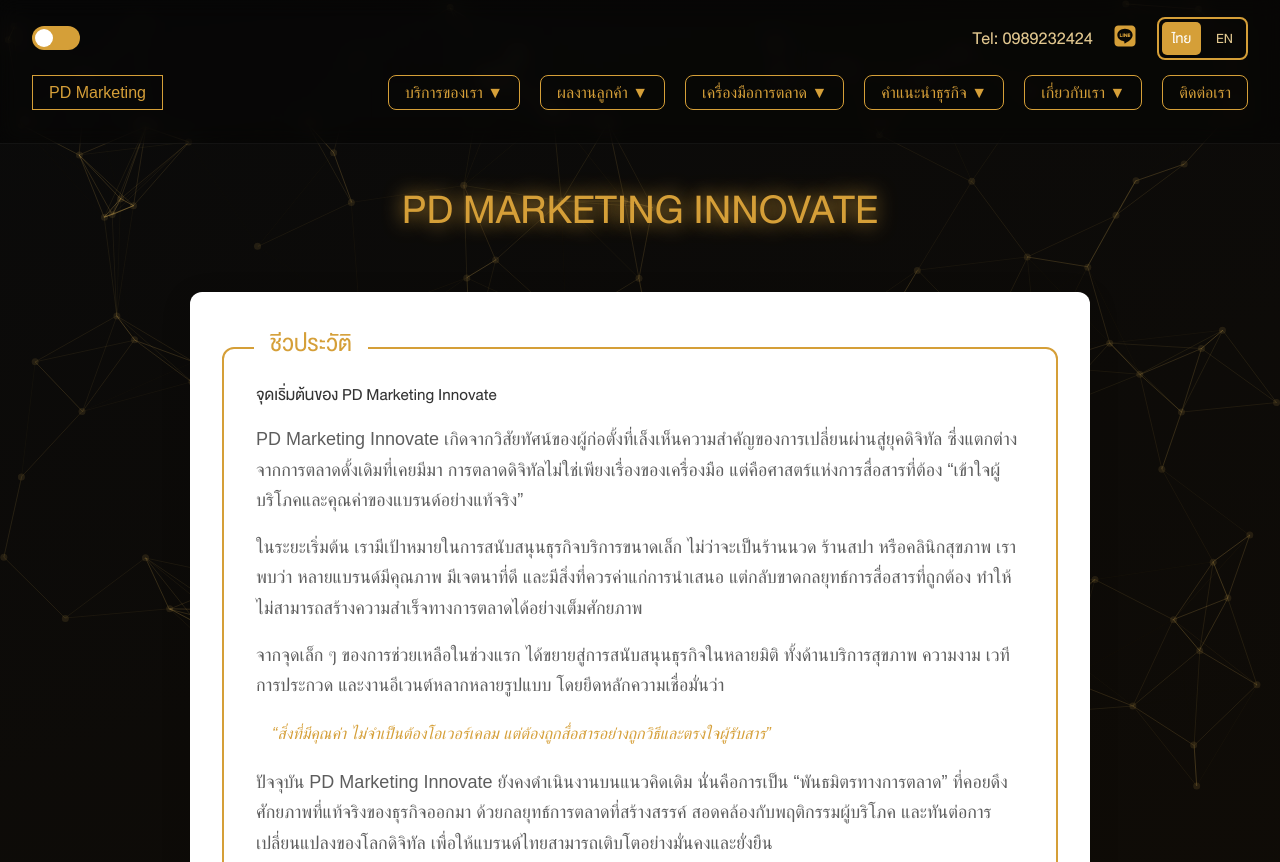
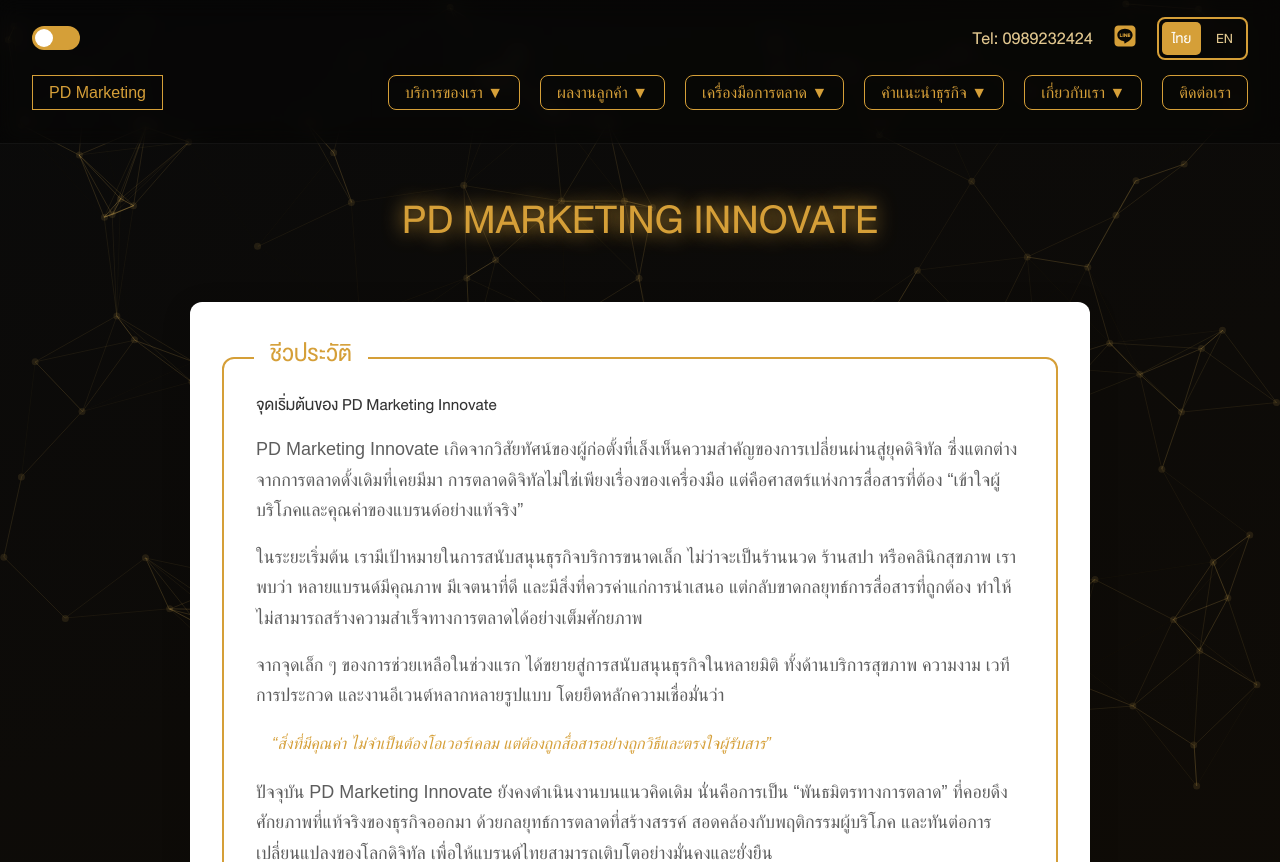
Before and after one commit to kkongyuu/pd_front, a React (Vite) app: page / in a window 1280 px wide. Shown: the top 862 px of the page. Built offline with nearby package versions, Linux system fonts and the light colour scheme; a web font is replaced by a local one.

Commit message:
commit .hero css

```diff
--- a/src/App.css
+++ b/src/App.css
@@ -281,7 +281,7 @@
 
 /*hero compnent*/
 .hero {
-    margin-top: 80px;
+    margin-top: 90px;
   }
 
 .hero h1 {
```
